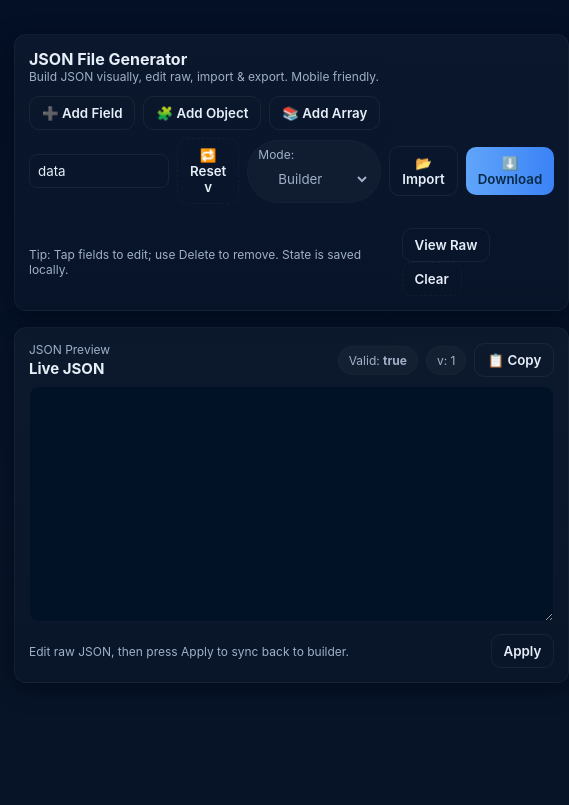
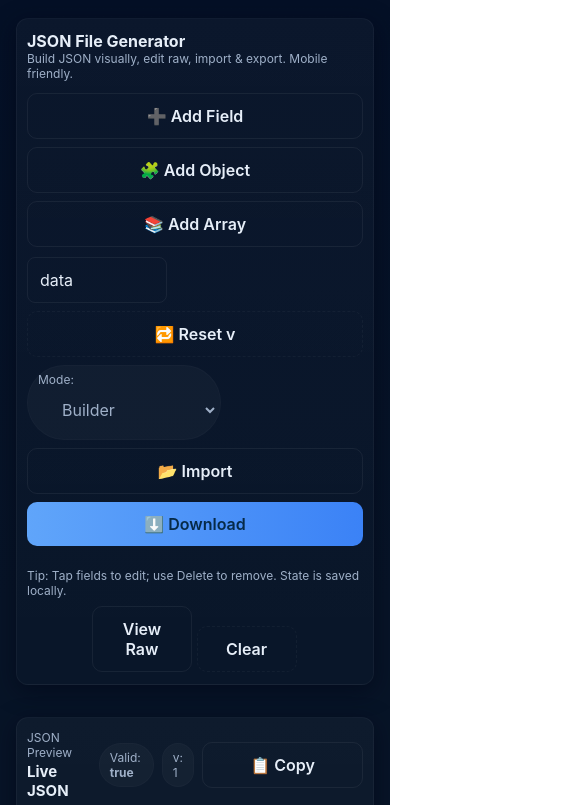
Before and after one commit to hematics43/JSON-File-Generator-1.0, a plain HTML site: page index.html in a window 390 px wide. Shown: the top 805 px of the page, 569 px wide, since content can reach past the window. Drawn offline with Linux system fonts and the light colour scheme.

Commit message:
Update index.html

```diff
--- a/index.html
+++ b/index.html
@@ -35,6 +35,86 @@
   @media (max-width:980px){ .app{grid-template-columns:1fr; } textarea#raw{min-height:28vh} .fields{max-height:34vh} }
   /* touch target improvements */
   button,input,select,textarea{touch-action:manipulation}
+  @media (max-width: 980px) {
+  .app {
+    grid-template-columns: 1fr;
+  }
+  textarea#raw {
+    min-height: 28vh;
+  }
+  .fields {
+    max-height: 34vh;
+  }
+}
+
+/* Add this for better mobile fit */
+@media (max-width: 600px) {
+  .wrap {
+    margin: 10px 8px;
+    padding: 8px;
+  }
+
+  .app {
+    grid-template-columns: 1fr;
+  }
+
+  .card {
+    padding: 12px 10px;
+    margin-bottom: 16px;
+  }
+
+  .toolbar {
+    flex-direction: column;
+    gap: 10px;
+  }
+
+  .toolbar .split {
+    flex-wrap: wrap;
+    gap: 8px;
+    justify-content: flex-start;
+  }
+
+  button,
+  input[type="text"],
+  select {
+    width: 100%;
+    max-width: none;
+    box-sizing: border-box;
+    font-size: 16px;
+    padding: 12px;
+  }
+
+  .split {
+    width: 100%;
+    gap: 8px;
+  }
+
+  .builder {
+    margin-top: 10px;
+  }
+
+  .fields {
+    max-height: 40vh;
+    overflow-y: auto;
+  }
+
+  textarea#raw {
+    font-size: 14px;
+    min-height: 35vh;
+    width: 100%;
+  }
+
+  .bottom {
+    flex-direction: column;
+    gap: 8px;
+  }
+
+  .bottom .actions button {
+    width: 48%;
+    min-width: 100px;
+  }
+}
+
 </style>
 </head>
 <body>
```
